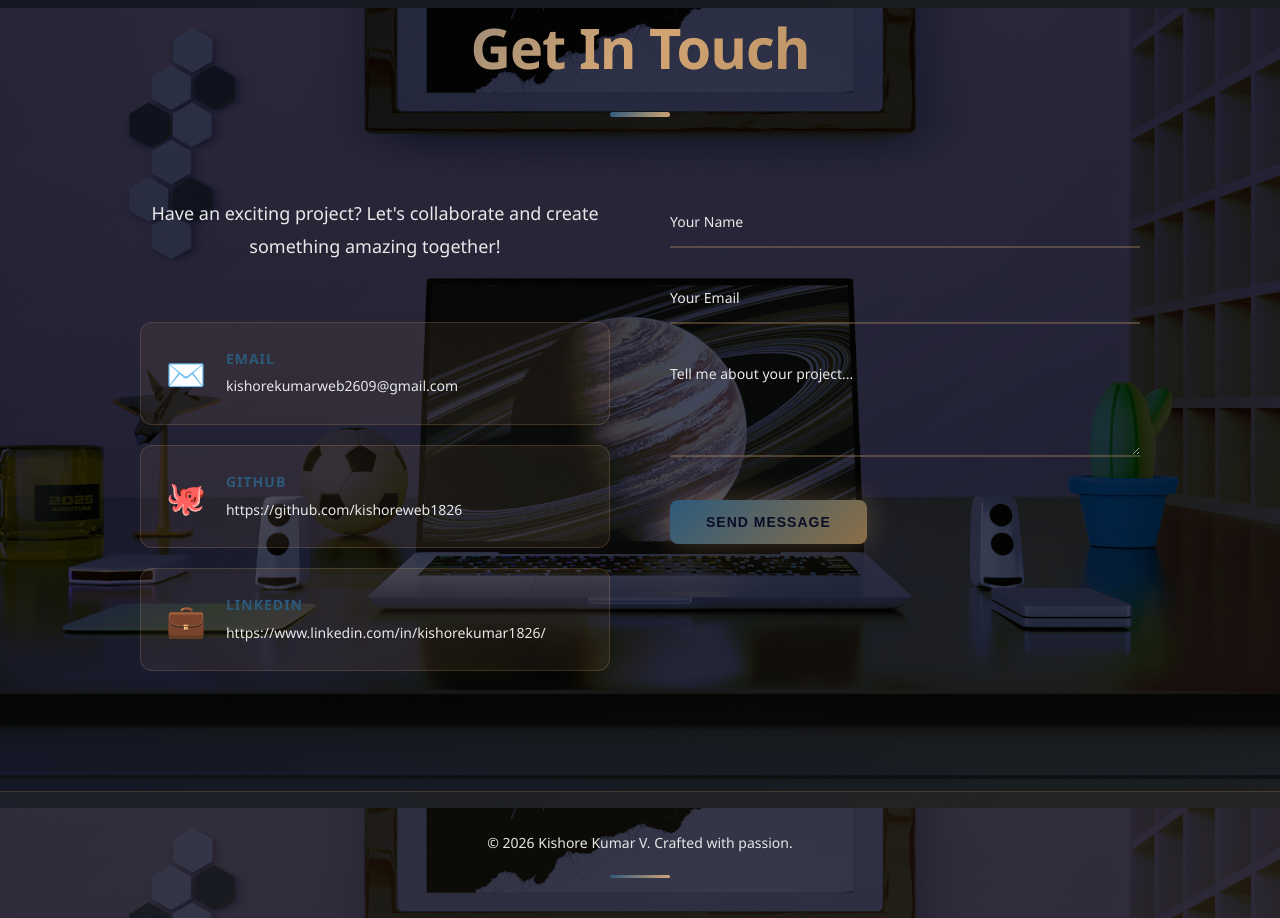
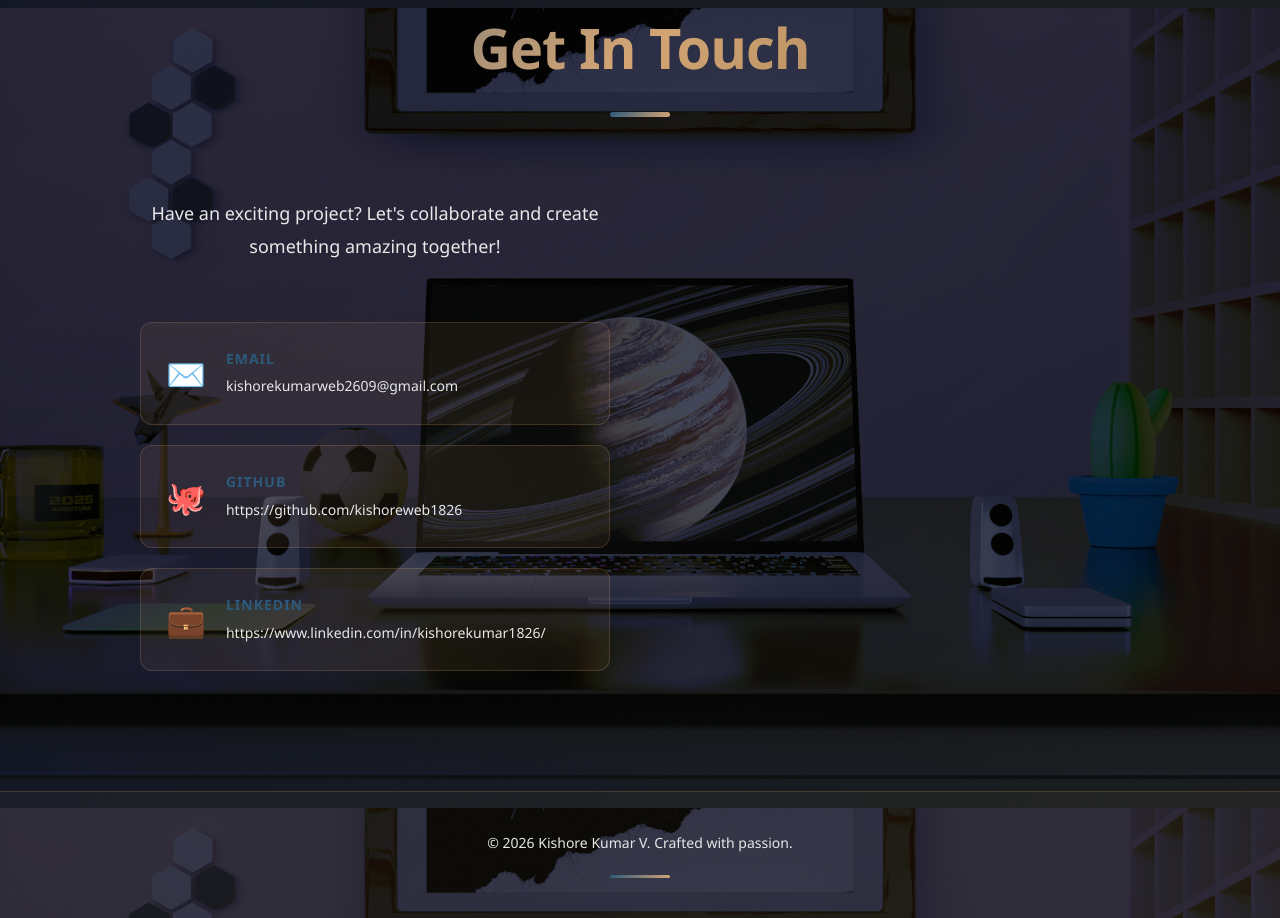
Before and after one commit to kishoreweb1826/MyPortfolio, a plain HTML site: page index.html in a window 1280 px wide. Shown: the part 3992-4910 px from the top of the page. Drawn offline with Linux system fonts and the light colour scheme.

Commit message:
removed Forms block

```diff
--- a/index.html
+++ b/index.html
@@ -319,21 +319,7 @@
                     </div>
                 </div>
 
-                <form class="contact-form">
-                    <div class="form-group">
-                        <input type="text" placeholder="Your Name" required>
-                        <div class="form-line"></div>
-                    </div>
-                    <div class="form-group">
-                        <input type="email" placeholder="Your Email" required>
-                        <div class="form-line"></div>
-                    </div>
-                    <div class="form-group">
-                        <textarea placeholder="Tell me about your project..." rows="4" required></textarea>
-                        <div class="form-line"></div>
-                    </div>
-                    <button type="submit" class="btn btn-primary">Send Message</button>
-                </form>
+
             </div>
         </div>
     </section>
```
